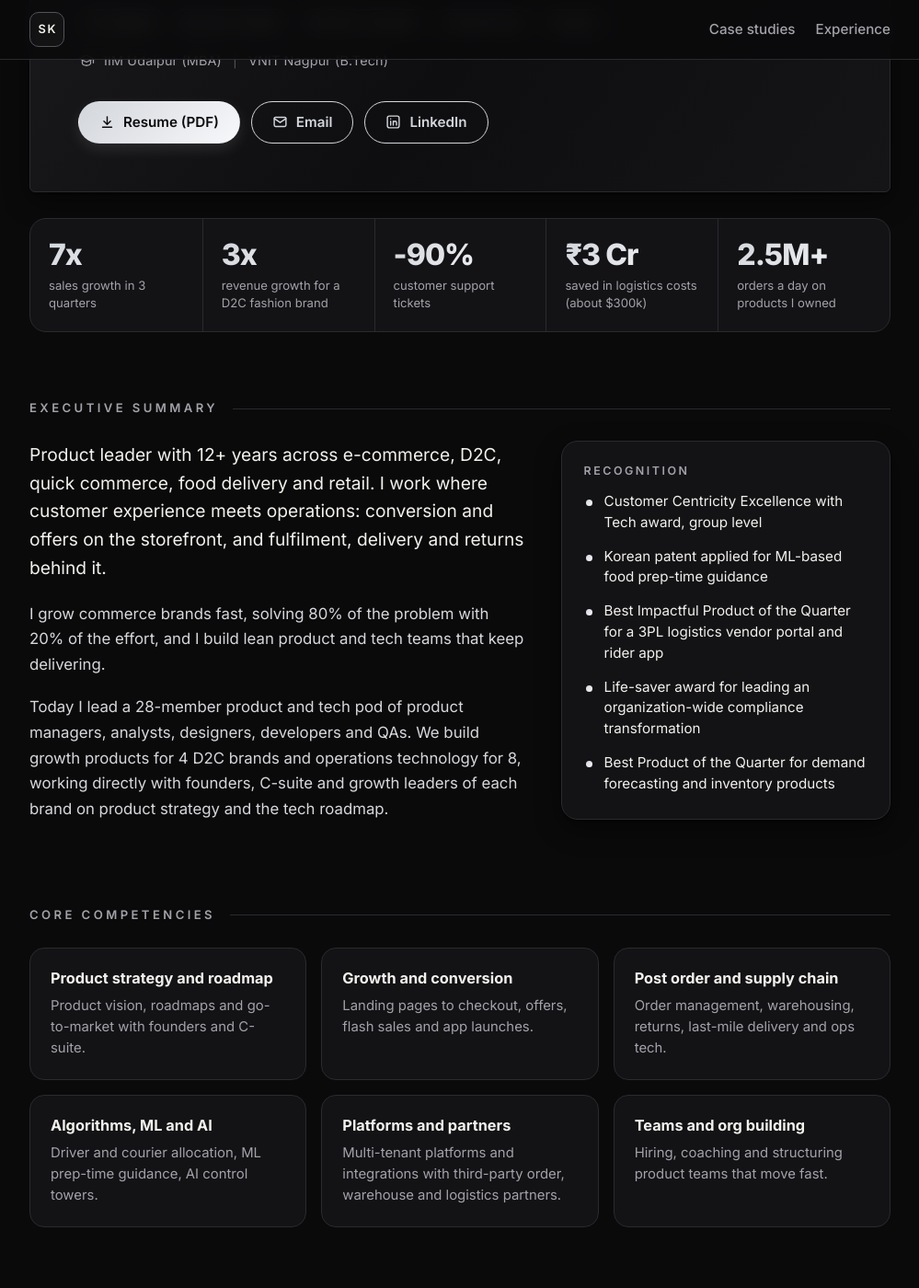
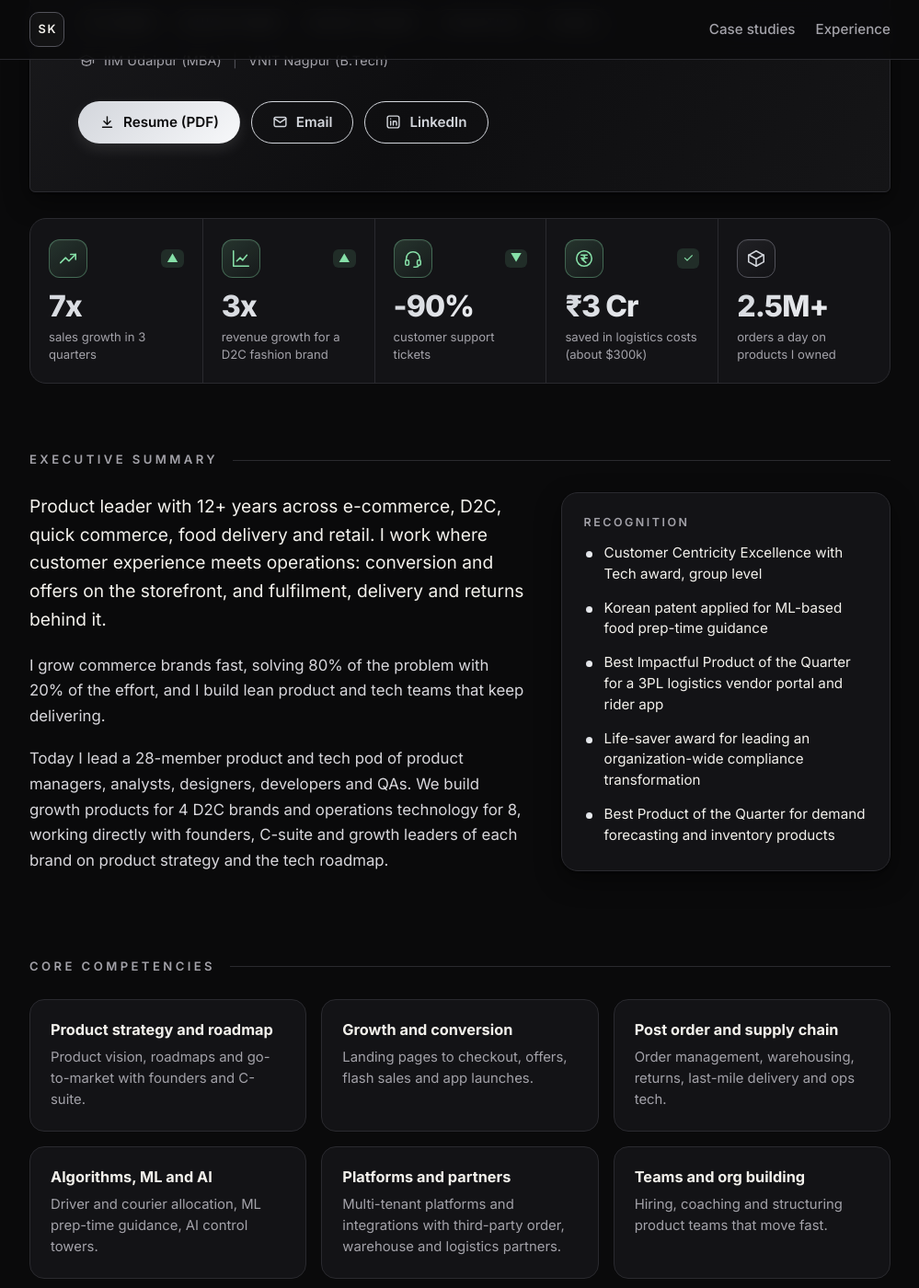
Before and after one commit to sambhavkanulla/sambhavkanulla.github.io, a Jekyll site: the page built from index.html, in a window 1280 px wide and 1400 px high, scrolled down 392 px. Shown: the whole window at 92% size, without its empty margins (140-1139 px from the left). Built offline with Jekyll 4.4.1, drawn with Linux system fonts in a browser that asks for light colours.

Commit message:
Home: icons and direction chips on the impact strip; shared icon include
Co-Authored-By: Claude Sonnet 5.5 <noreply@anthropic.com>
Claude-Session: https://claude.ai/code/session_01PrKmB98M39T9226rhsuyd2

```diff
--- /dev/null
+++ b/_includes/icon.html
@@ -0,0 +1,10 @@
+{% case include.name %}
+      {% when "chart" %}<svg viewBox="0 0 24 24"><path d="M3 3v18h18"/><path d="M7 15l4-4 3 3 5-6"/></svg>
+      {% when "coin" %}<svg viewBox="0 0 24 24"><circle cx="12" cy="12" r="9"/><path d="M8.5 8h7M8.5 11.5h7M9.5 8c4.2 0 4.2 5 0 5l4.5 3.8"/></svg>
+      {% when "unlock" %}<svg viewBox="0 0 24 24"><rect x="4.5" y="11" width="15" height="10" rx="2"/><path d="M8 11V7.5a4 4 0 0 1 7.6-1.7"/></svg>
+      {% when "support" %}<svg viewBox="0 0 24 24"><path d="M4 14v-2a8 8 0 0 1 16 0v2"/><rect x="3" y="14" width="4" height="6" rx="1.5"/><rect x="17" y="14" width="4" height="6" rx="1.5"/><path d="M19 20a4 3 0 0 1-4 2h-2"/></svg>
+      {% when "clock" %}<svg viewBox="0 0 24 24"><circle cx="12" cy="12" r="9"/><path d="M12 7v5.2l3.4 2"/></svg>
+      {% when "box" %}<svg viewBox="0 0 24 24"><path d="M21 8l-9-5-9 5v8l9 5 9-5z"/><path d="M3.3 7.6L12 12.5l8.7-4.9M12 12.5V21"/></svg>
+      {% when "ticket" %}<svg viewBox="0 0 24 24"><path d="M3 8V6h18v2a3 3 0 0 0 0 8v2H3v-2a3 3 0 0 0 0-8z"/><path d="M14 6v2.5M14 10.75v2.5M14 15.5V18"/></svg>
+      {% else %}<svg viewBox="0 0 24 24"><path d="M3 17l6-6 4 4 8-8"/><path d="M15 7h6v6"/></svg>
+      {% endcase %}
--- a/assets/css/portfolio.css
+++ b/assets/css/portfolio.css
@@ -363,3 +363,8 @@ main > section.area > h2 { align-items: center; }
 .ph-hero .edu { margin-top: 14px; }
 .ph-hero .name { margin: 0; }
 .ph-hero .rule { margin: 26px 0 24px; }
+
+.ph-number { position: relative; }
+.ph-num-top { display: flex; align-items: center; justify-content: space-between; margin-bottom: 14px; }
+.ph-num-top .dir { position: static; }
+@media (max-width: 760px) { .ph-num-top { margin-bottom: 10px; } .ph-num-top .ico { width: 34px; height: 34px; border-radius: 10px; } .ph-num-top .ico svg { width: 18px; height: 18px; } }
--- a/index.html
+++ b/index.html
@@ -26,7 +26,15 @@ permalink: /
 </section>
 
 <div class="ph-numbers">
-  {% for n in L.numbers %}<div class="ph-number"><div class="ph-num-value">{{ n.value }}</div><div class="ph-num-label">{{ n.label }}</div></div>{% endfor %}
+  {% for n in L.numbers %}
+  <div class="ph-number">
+    <div class="ph-num-top">
+      <span class="ico tone-{{ n.tone }}" aria-hidden="true">{% include icon.html name=n.icon %}</span>
+      {% if n.tone == "up" %}<span class="dir dir-up" title="Increased">&#9650;</span>{% elsif n.tone == "down" %}<span class="dir dir-down" title="Reduced">&#9660;</span>{% elsif n.tone == "save" %}<span class="dir dir-save" title="Saved">&#10003;</span>{% endif %}
+    </div>
+    <div class="ph-num-value">{{ n.value }}</div>
+    <div class="ph-num-label">{{ n.label }}</div>
+  </div>{% endfor %}
 </div>
 
 <section class="ph-section">
```
Also changed, not shown: _data/leader.yml (+11 -0 lines), _includes/tile.html (+1 -10 lines).
